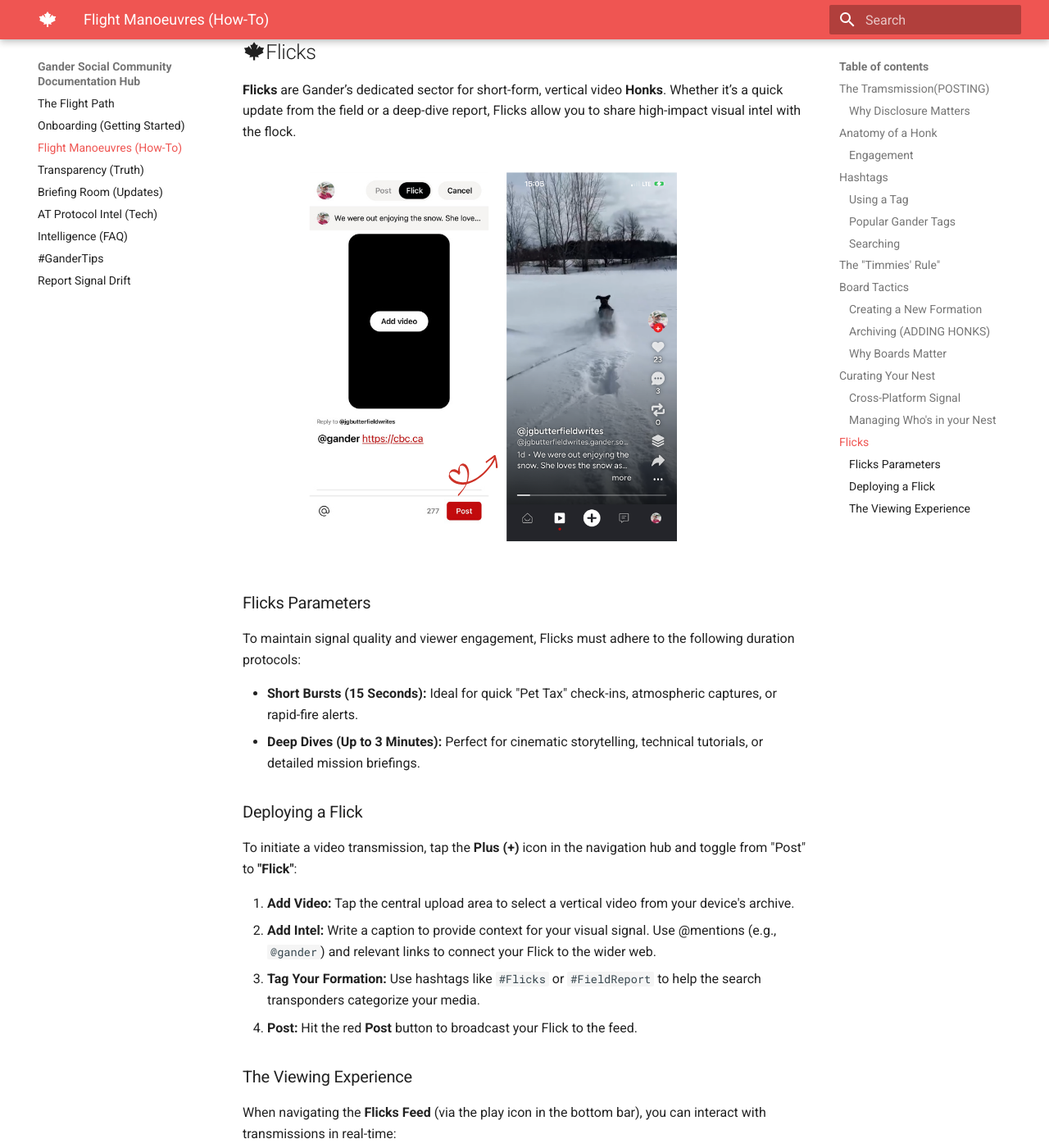
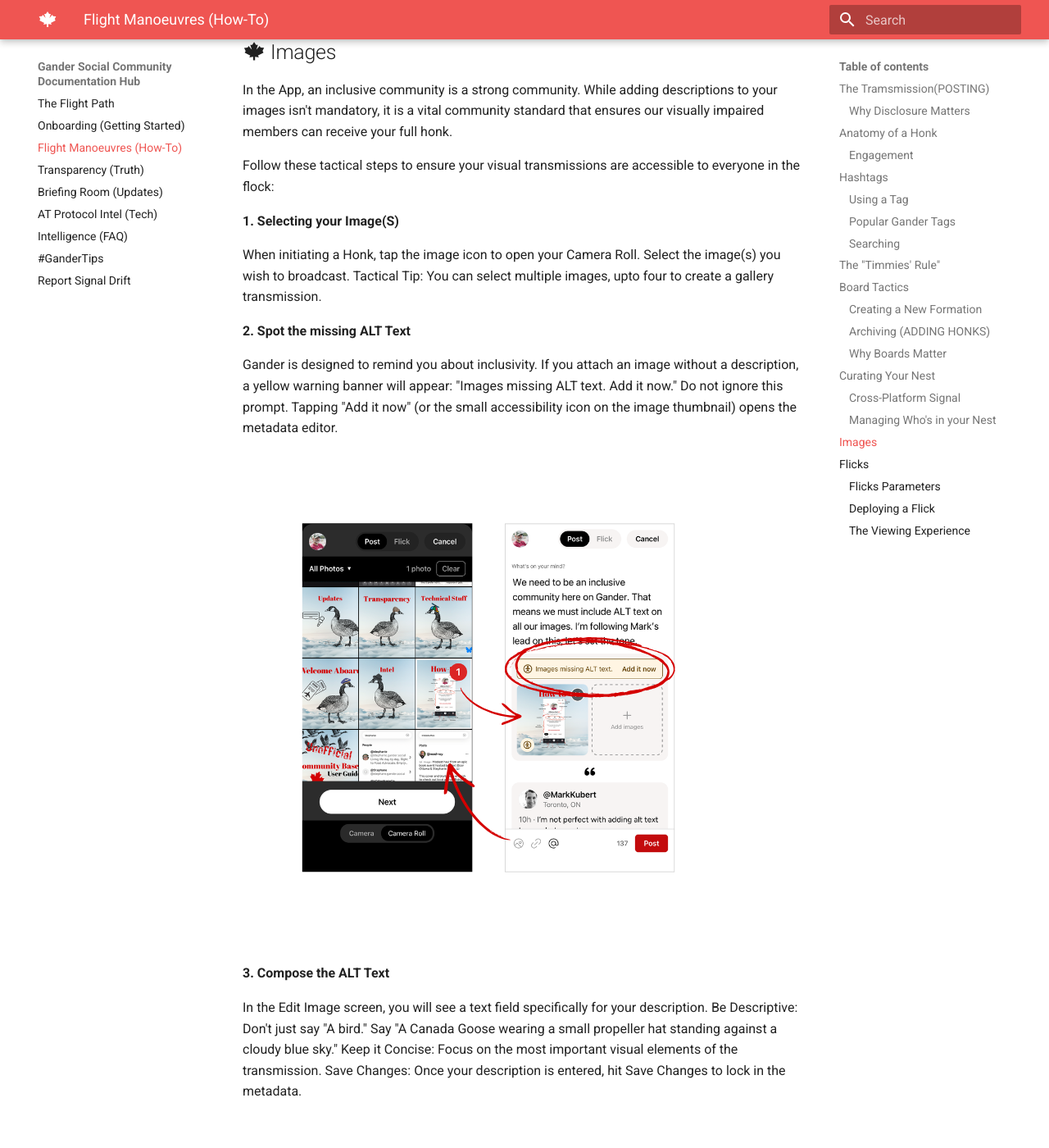
Before and after one commit to jasonbutt/gander-social-docs, an MkDocs documentation site: the page built from docs/how-to.md, in a window 1280 px wide and 1400 px high, scrolled down 10738 px. Shown: the whole window at 82% size. Built offline with MkDocs 1.6.1 and Material for MkDocs 9.7.7, drawn with Linux system fonts in a browser that asks for light colours; some of the changed text lies outside the part shown.

Commit message:
Add ALT Text and adding images

```diff
--- a/docs/how-to.md
+++ b/docs/how-to.md
@@ -180,7 +180,46 @@ To customize your primary feed, tap **Edit Your Nest** from the home screen:
 !!! tip "Tactical Curation"
     Use "Your Nest" for your must, read alerts and close colleagues, while using the "Following" tab for general situational awareness of the wider flock.
 
-## :material-leaf-maple:Flicks
+## :material-leaf-maple: Images
+
+In the App, an inclusive community is a strong community. While adding descriptions to your images isn't mandatory, it is a vital community standard that ensures our visually impaired members can receive your full honk.
+
+Follow these tactical steps to ensure your visual transmissions are accessible to everyone in the flock:
+
+**1. Selecting your Image(S)**
+
+When initiating a Honk, tap the image icon to open your Camera Roll. Select the image(s) you wish to broadcast.
+Tactical Tip: You can select multiple images, upto four to create a gallery transmission.
+
+**2. Spot the missing ALT Text**
+
+Gander is designed to remind you about inclusivity. If you attach an image without a description, a yellow warning banner will appear: "Images missing ALT text. Add it now." Do not ignore this prompt. Tapping "Add it now" (or the small accessibility icon on the image thumbnail) opens the metadata editor.
+
+![Add Images](images/Add-image.png)
+
+**3. Compose the ALT Text**
+
+In the Edit Image screen, you will see a text field specifically for your description.
+Be Descriptive: Don't just say "A bird." Say "A Canada Goose wearing a small propeller hat standing against a cloudy blue sky."
+Keep it Concise: Focus on the most important visual elements of the transmission.
+Save Changes: Once your description is entered, hit Save Changes to lock in the metadata.
+
+![Add ALT text](images/ALTText.png)
+
+**4. Broadcast that Honk**
+
+Once your ALT text is added, the warning banner will disappear. You are now ready to hit Post. By taking these extra seconds, you are helping "set the tone" for a high-signal, inclusive environment.
+
+!!! success "Community Leadership"
+"We need to be an inclusive community here on Gander. That means we must include ALT text on all our images. Let's set the tone." — Community Protocol
+
+!!! tip "💡 Tactical ALT Text"
+If your image contains text (like a meme or an infographic), the ALT text should include the exact wording of that text so screen readers can relay the information accurately.
+
+!!! info "Visual Markers"
+When you see a small "ALT" badge on an image in your feed, it means the sender has followed the inclusion protocol. You can tap that badge to read the description yourself.
+
+## :material-leaf-maple: Flicks
 
 **Flicks** are Gander’s dedicated sector for short-form, vertical video **Honks**. Whether it’s a quick update from the field or a deep-dive report, Flicks allow you to share high-impact visual intel with the flock.
 
```
Also changed, not shown: docs/images/ALTText.png (added), docs/images/Add-image.png (added).
